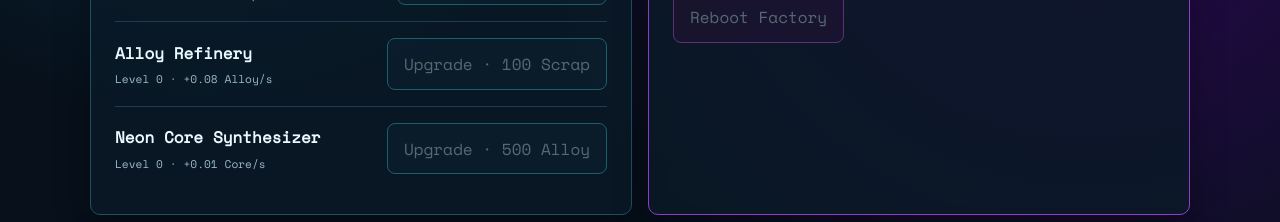
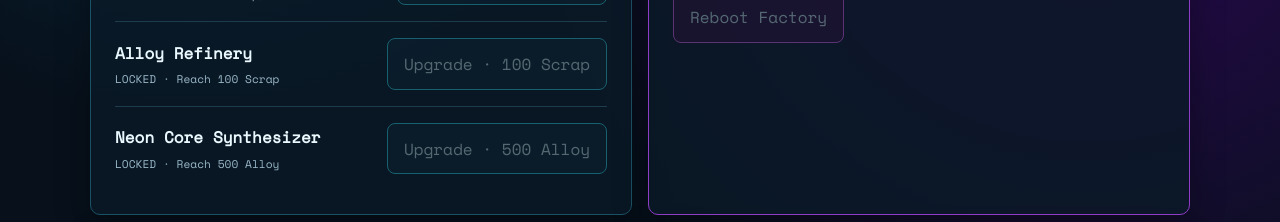
Before and after one commit to solaradex/neon-foundry, a React (Vite) app: page / in a window 1280 px wide. Shown: the part 455-677 px from the top of the page. Built offline with nearby package versions, Linux system fonts and the light colour scheme.

Commit message:
Add progression unlock milestones

```diff
--- a/src/App.tsx
+++ b/src/App.tsx
@@ -42,6 +42,9 @@ function format(value: number) {
 export default function App() {
   const [game, setGame] = useState<GameState>(loadGame);
 
+  const refineryUnlocked = game.scrap >= 100 || game.refineryLevel > 0;
+  const coreSynthUnlocked = game.alloy >= 500 || game.coreSynthLevel > 0;
+
   const rates = useMemo(
     () => ({
       scrap: scrapPerSecond(game),
@@ -76,7 +79,7 @@ export default function App() {
 
   function buyRefinery() {
     const cost = refineryCost(game.refineryLevel);
-    if (game.scrap < cost) return;
+    if (!refineryUnlocked || game.scrap < cost) return;
 
     setGame((current) => ({
       ...current,
@@ -87,7 +90,7 @@ export default function App() {
 
   function buyCoreSynth() {
     const cost = coreSynthCost(game.coreSynthLevel);
-    if (game.alloy < cost) return;
+    if (!coreSynthUnlocked || game.alloy < cost) return;
 
     setGame((current) => ({
       ...current,
@@ -143,18 +146,30 @@ export default function App() {
 
           <Upgrade
             title="Alloy Refinery"
-            subtitle={`Level ${game.refineryLevel} · +0.08 Alloy/s`}
+            subtitle={
+              refineryUnlocked
+                ? `Level ${game.refineryLevel} · +0.08 Alloy/s`
+                : "LOCKED · Reach 100 Scrap"
+            }
             cost={refineryCost(game.refineryLevel)}
-            disabled={game.scrap < refineryCost(game.refineryLevel)}
+            disabled={
+              !refineryUnlocked || game.scrap < refineryCost(game.refineryLevel)
+            }
             onClick={buyRefinery}
           />
 
           <Upgrade
             title="Neon Core Synthesizer"
-            subtitle={`Level ${game.coreSynthLevel} · +0.01 Core/s`}
+            subtitle={
+              coreSynthUnlocked
+                ? `Level ${game.coreSynthLevel} · +0.01 Core/s`
+                : "LOCKED · Reach 500 Alloy"
+            }
             cost={coreSynthCost(game.coreSynthLevel)}
             currency="Alloy"
-            disabled={game.alloy < coreSynthCost(game.coreSynthLevel)}
+            disabled={
+              !coreSynthUnlocked || game.alloy < coreSynthCost(game.coreSynthLevel)
+            }
             onClick={buyCoreSynth}
           />
         </article>
```
